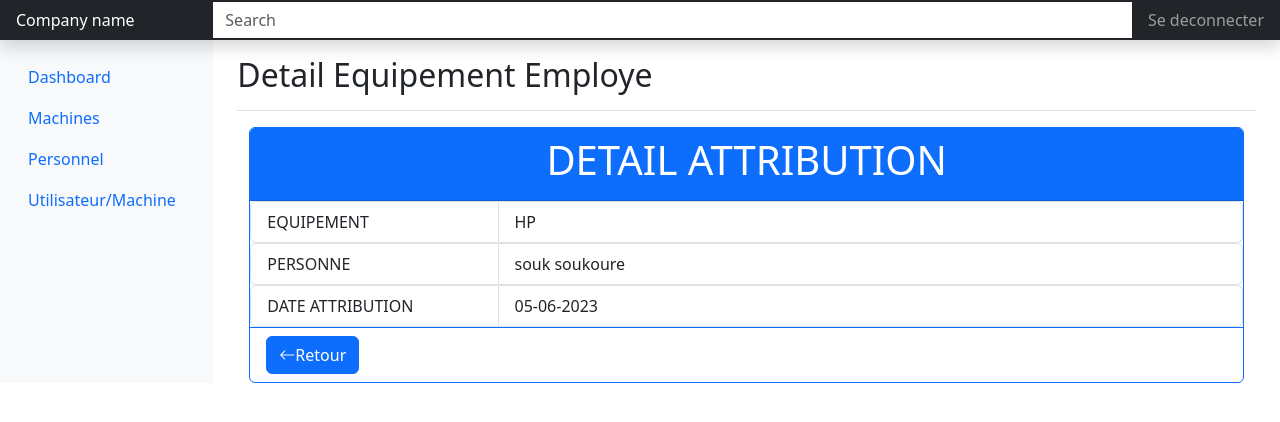
After one commit to Salmane95140/ITManagment, a Django app: page /usermachine/see/1 in a window 1280 px wide. The commit adds this page. Shown: the top 422 px of the page. Run offline with Django 4.2, Linux system fonts and the light colour scheme; data comes from the database, SQL or seed files in the repository; both versions use the stored data as it was after the commit; some libraries are stand-ins or nearby versions.

Commit message:
detail utilisateur machine ou equipement

```diff
--- a/it/templates/list_utilisateur_machine.html
+++ b/it/templates/list_utilisateur_machine.html
@@ -27,7 +27,12 @@
               <td>{{ usermachine.machine}}</td>
               <td>{{ usermachine.dateAttribution}}</td>
               <td>
+                <a href="{% url 'detail_usermachine' usermachine.pk %}">
+                  <button type="button" class="btn btn-secondary">
+                      <i class="bi bi-eye-fill"></i>
 
+                  </button>
+                </a>
               </td>
             </tr>
           {% endfor %}
--- /dev/null
+++ b/it/templates/user_machine_detail.html
@@ -0,0 +1,32 @@
+{% extends "index.html" %}
+
+{% block content %}
+<div class="container">
+  <div class="card border-primary">
+    <div class="card-header text-center bg-primary text-white">
+      <h1>DETAIL ATTRIBUTION</h1>
+    </div>
+    <div>
+      <ul class="list-group list-group-horizontal-xl ">
+        <li class="list-group-item col-sm-3">EQUIPEMENT </li>
+        <li class="list-group-item col-sm-9">{{ user_machine.machine}}</li>
+      </ul>
+    </div>
+    <div>
+      <ul class="list-group list-group-horizontal-xl ">
+        <li class="list-group-item col-sm-3">PERSONNE</li>
+        <li class="list-group-item col-sm-9">{{ user_machine.personne}}</li>
+      </ul>
+    </div>
+    <div>
+      <ul class="list-group list-group-horizontal-xl ">
+        <li class="list-group-item col-sm-3">DATE ATTRIBUTION</li>
+        <li class="list-group-item col-sm-9">{{ user_machine.dateAttribution|date:"d-m-Y" }}</li>
+      </ul>
+    </div>
+    <div class="card-footer bg-transparent border-primary">
+      <a href="{% url 'list_usermachine' %}"><button class="btn btn-primary"><i class="bi bi-arrow-left"></i>Retour</button></a>
+      </div>
+  </div>
+</div>
+{% endblock %}
--- a/it/urls.py
+++ b/it/urls.py
@@ -14,4 +14,5 @@ urlpatterns = [
     path('personne/delete/<pk>', views.personne_delete_view, name='delete_personne'),
     path('usermachine', views.user_machine_list_view, name="list_usermachine"),
     path('usermachine/add', views.user_machine_add_form, name='add_usermachine'),
+    path('usermachine/see/<pk>', views.detail_usermachine, name="detail_usermachine"),
 ]
--- a/it/views.py
+++ b/it/views.py
@@ -114,3 +114,8 @@ def user_machine_add_form(request) :
     else:
         form = UtilisateurMachineForm()
     return render(request, "add_utilisateur_machine.html", {"form": form})
+
+def detail_usermachine(request, pk):
+    user_machine = UtilisateurMachine.objects.get(pk=pk)
+    context = {'user_machine' : user_machine, 'head_title' : "Detail Equipement Employe"}
+    return render(request, 'user_machine_detail.html', context)
```
Also changed, not shown: db.sqlite3.
